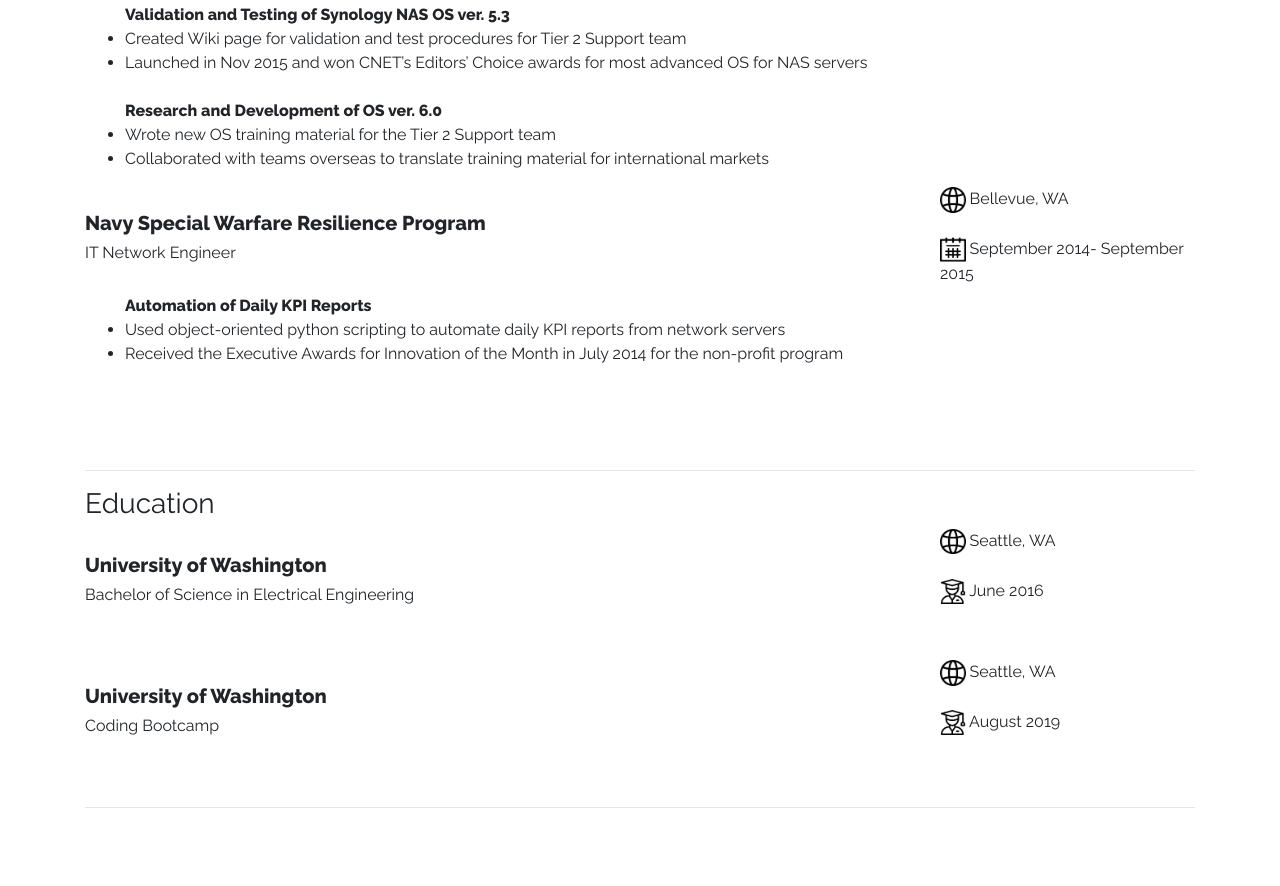
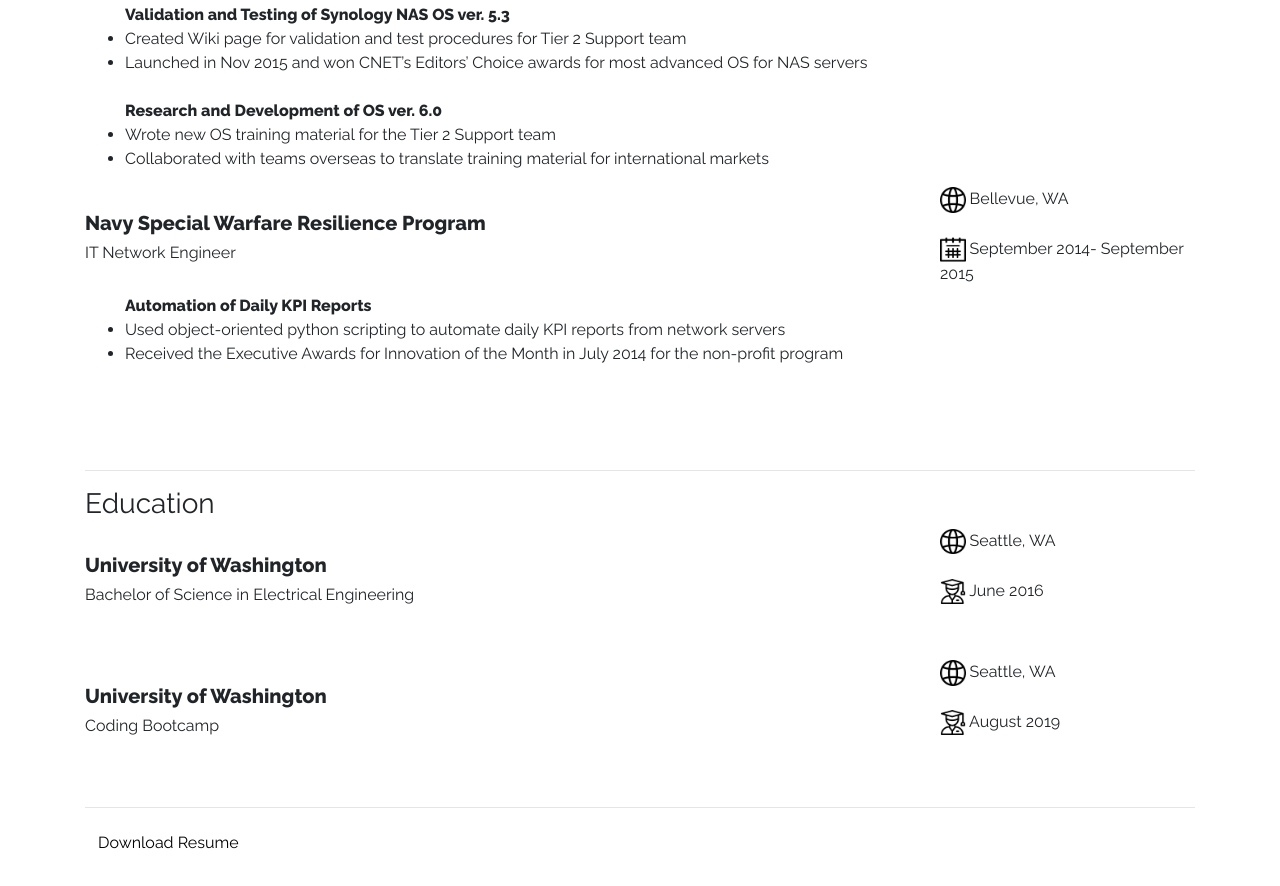
Before and after one commit to kdublam/My-Portfolio, a plain HTML site: page index.html in a window 1280 px wide. Shown: the part 3526-4412 px from the top of the page. Before the commit the page ends 4350 px from the top, so only its background shows below. Drawn offline with nearby package versions, Linux system fonts and the light colour scheme.

Commit message:
added download resume button

```diff
--- a/index.html
+++ b/index.html
@@ -324,6 +324,11 @@
       <br><br>
       <hr>
 
+      <a href="assets/files/resume.pdf" download="Kevin_Lam_Resume"><button id="navlink" type="button" class="btn btn-link">Download Resume</button></a>
+
+      <br><br>
+
+
     </div>
   </div>
 
```
Also changed, not shown: 2 other files.
